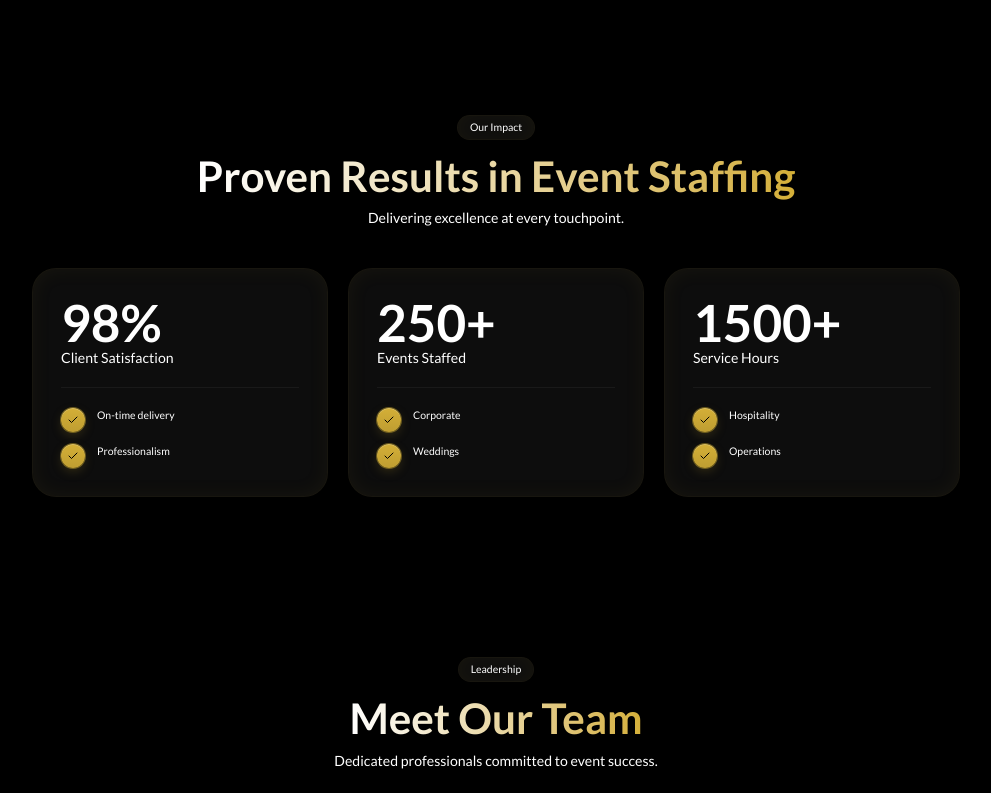
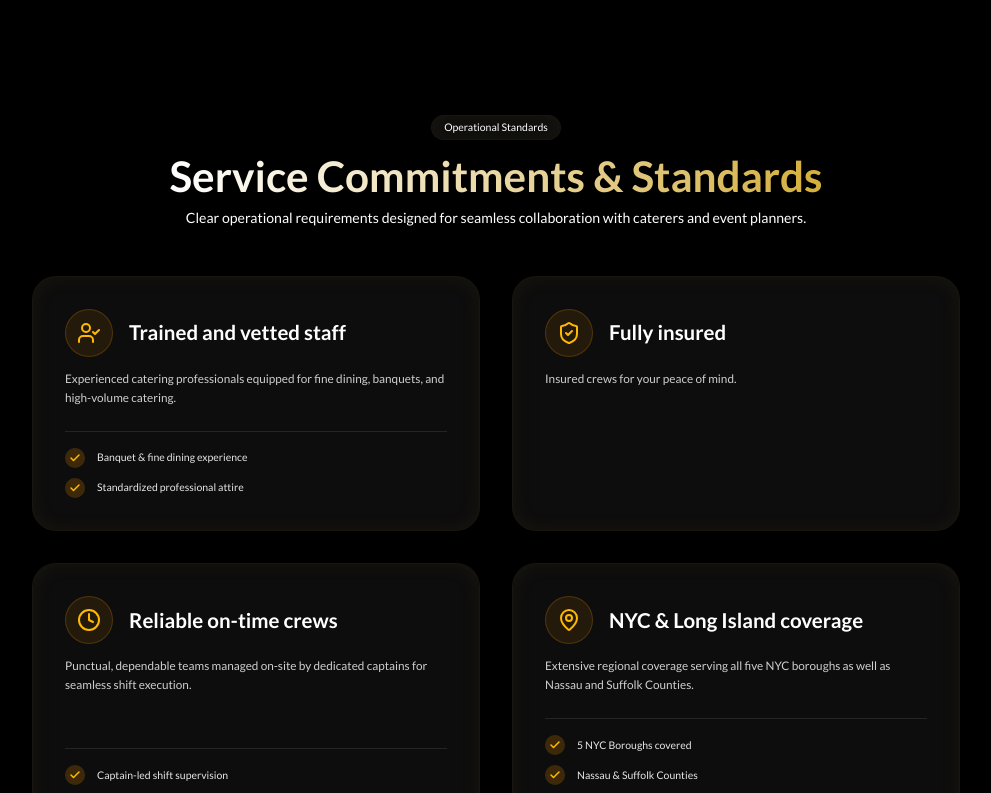
Before and after one commit to dmytro-webild/b9844894-9658-494c-a24e-b5111285fb6b, a React (Vite) app: page / in a window 1280 px wide. Shown: the part 2620-3413 px from the top of the page, without its empty margins (144-1135 px from the left). Built offline with nearby package versions, Linux system fonts and the light colour scheme; a web font is replaced by a local one.

Commit message:
Update src/pages/HomePage/sections/Metrics.tsx

```diff
--- a/src/pages/HomePage/sections/Metrics.tsx
+++ b/src/pages/HomePage/sections/Metrics.tsx
@@ -2,25 +2,109 @@
 // file as the canonical source for the "metrics" section.
 
 import React from 'react';
-import MetricsFeatureCards from '@/components/sections/metrics/MetricsFeatureCards';
 import SectionErrorBoundary from "@/components/ui/SectionErrorBoundary";
+import TextAnimation from "@/components/ui/TextAnimation";
+import ScrollReveal from "@/components/ui/ScrollReveal";
+import { UserCheck, ShieldCheck, Clock, MapPin, Check } from "lucide-react";
+
+const trustPoints = [
+  {
+    title: "Trained and vetted staff",
+    description: "Experienced catering professionals equipped for fine dining, banquets, and high-volume catering.",
+    icon: UserCheck,
+    highlights: ["Banquet & fine dining experience", "Standardized professional attire"],
+  },
+  {
+    title: "Fully insured",
+    description: "Insured crews for your peace of mind.",
+    icon: ShieldCheck,
+    highlights: [],
+  },
+  {
+    title: "Reliable on-time crews",
+    description: "Punctual, dependable teams managed on-site by dedicated captains for seamless shift execution.",
+    icon: Clock,
+    highlights: ["Captain-led shift supervision", "Punctual, ready-to-work arrival"],
+  },
+  {
+    title: "NYC & Long Island coverage",
+    description: "Extensive regional coverage serving all five NYC boroughs as well as Nassau and Suffolk Counties.",
+    icon: MapPin,
+    highlights: ["5 NYC Boroughs covered", "Nassau & Suffolk Counties", "Experienced local event crews"],
+  },
+];
 
 export default function MetricsSection(): React.JSX.Element {
   return (
     <div id="metrics" data-section="metrics">
-        <SectionErrorBoundary name="metrics">
-              <MetricsFeatureCards
-          tag="Our Impact"
-          title="Proven Results in Event Staffing"
-          description="Delivering excellence at every touchpoint."
-          metrics={[
-            { value: "98%", title: "Client Satisfaction", features: ["On-time delivery", "Professionalism"] },
-            { value: "250+", title: "Events Staffed", features: ["Corporate", "Weddings"] },
-            { value: "1500+", title: "Service Hours", features: ["Hospitality", "Operations"] },
-          ]}
-          textAnimation="fade"
-        />
-        </SectionErrorBoundary>
-      </div>
+      <SectionErrorBoundary name="metrics">
+        <section aria-label="Operational Standards" className="py-20">
+          <div className="flex flex-col gap-10 md:gap-12">
+            <div className="flex flex-col items-center gap-2 w-content-width mx-auto text-center">
+              <div className="px-3 py-1 mb-1 text-sm card rounded w-fit">
+                <p>Operational Standards</p>
+              </div>
+
+              <TextAnimation
+                text="Service Commitments & Standards"
+                variant="fade"
+                gradientText={true}
+                tag="h2"
+                className="md:max-w-8/10 text-6xl 2xl:text-7xl leading-[1.15] font-semibold text-center text-balance"
+              />
+
+              <TextAnimation
+                text="Clear operational requirements designed for seamless collaboration with caterers and event planners."
+                variant="fade"
+                gradientText={false}
+                tag="p"
+                className="md:max-w-7/10 text-lg md:text-xl leading-snug text-center text-balance"
+              />
+            </div>
+
+            <ScrollReveal variant="fade-blur">
+              <div className="w-content-width mx-auto grid grid-cols-1 md:grid-cols-2 gap-6 xl:gap-8">
+                {trustPoints.map((item) => {
+                  const IconComponent = item.icon;
+                  return (
+                    <div
+                      key={item.title}
+                      className="flex flex-col justify-between gap-6 p-6 xl:p-8 card rounded h-full"
+                    >
+                      <div className="flex flex-col gap-3">
+                        <div className="flex items-center gap-4">
+                          <div className="flex items-center justify-center shrink-0 size-12 rounded-lg bg-amber-500/10 text-amber-400 border border-amber-500/20">
+                            <IconComponent className="size-6 text-amber-400" strokeWidth={2} />
+                          </div>
+                          <h3 className="text-2xl xl:text-3xl font-semibold leading-snug text-foreground">
+                            {item.title}
+                          </h3>
+                        </div>
+                        <p className="text-base text-foreground/80 leading-relaxed">
+                          {item.description}
+                        </p>
+                      </div>
+
+                      {item.highlights.length > 0 && (
+                        <div className="flex flex-col gap-2.5 pt-4 border-t border-foreground/10">
+                          {item.highlights.map((highlight) => (
+                            <div key={highlight} className="flex items-center gap-3">
+                              <div className="flex items-center justify-center shrink-0 size-5 rounded-full bg-amber-500/20 text-amber-400">
+                                <Check className="size-3 text-amber-400" strokeWidth={3} />
+                              </div>
+                              <span className="text-sm font-medium text-foreground/90">{highlight}</span>
+                            </div>
+                          ))}
+                        </div>
+                      )}
+                    </div>
+                  );
+                })}
+              </div>
+            </ScrollReveal>
+          </div>
+        </section>
+      </SectionErrorBoundary>
+    </div>
   );
 }
```
